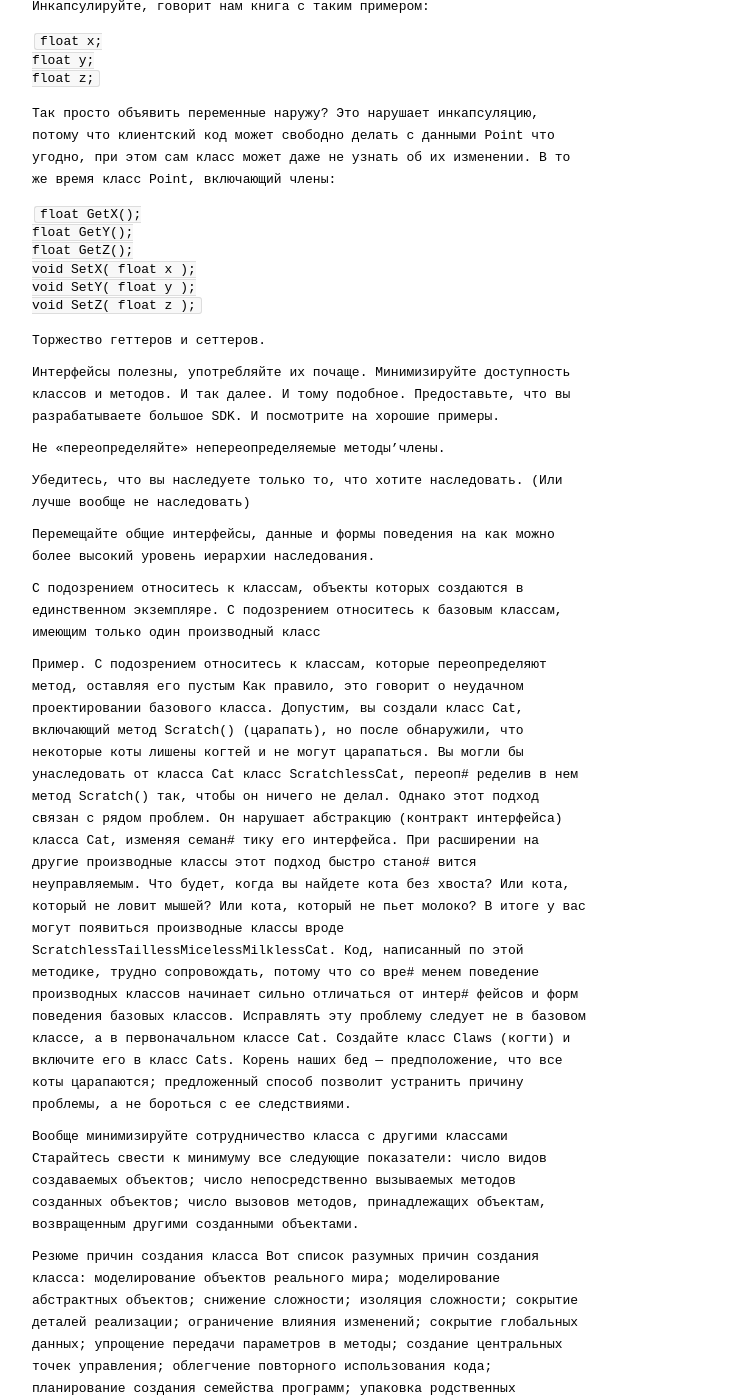
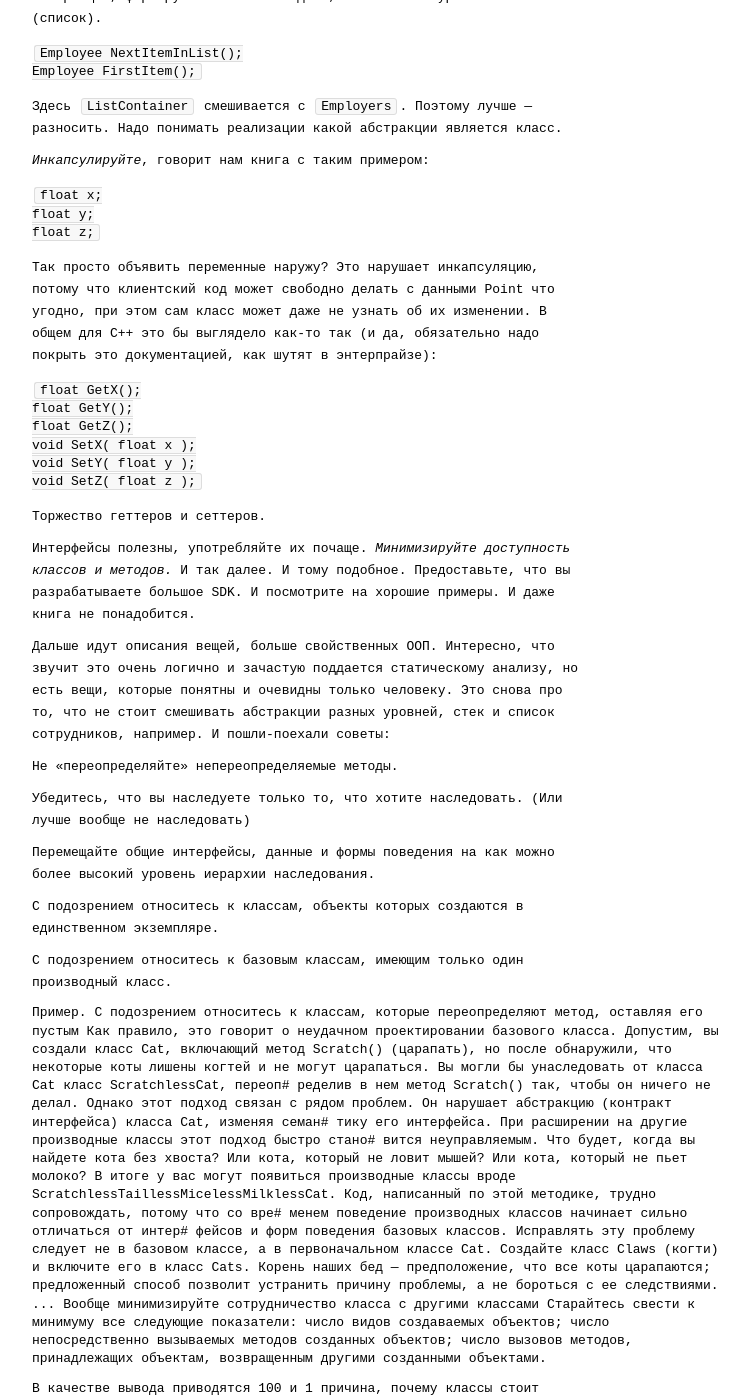
Before and after one commit to ptmt/ptmt.github.com, a Jekyll site: the page built from _posts/2014-09-01-code-complete.md, in a window 1280 px wide and 1400 px high, scrolled down 6679 px. Shown: the whole window, without its empty margins (128-877 px from the left). Built offline with Jekyll 4.4.1, drawn with Linux system fonts in a browser that asks for light colours; Markdown is read by kramdown in place of the engine named in the settings; some of the changed text lies outside the part shown.

Commit message:
Update 2014-09-01-code-complete.md

```diff
--- a/_posts/2014-09-01-code-complete.md
+++ b/_posts/2014-09-01-code-complete.md
@@ -104,11 +104,12 @@
 
 ## Глава 6. Классы
 
-Наконец-то, господа. Ведь классы, это что-то связанное с кодом, да? Самое интересное начинается с самого абстрактного: абстрактных типов данных (Abstract data type). Всякие графы, мапы, хэши, стеки и другие .
+Наконец-то, господа. Ведь классы, это что-то связанное с кодом, да? Самое интересное начинается с самого абстрактного: абстрактных типов данных (Abstract data type). И когда клиентский код, который пользуется этим типом данных, не управляет, не контролирует многие из внутренних состояний и условий и поэтому код, связанный с АТД легко оптимизировать и расширять, значительно сократив вероятность breaking changes.
 
-Выражайте в интерфейсе класса согласованный уровень абстракции
+*Выражайте в интерфейсе класса согласованный уровень абстракции.* Мне нравится эта фраза, ей можно отвечать на любой вопрос человеку любого пола.
 
-Абстракция, формируемая этими методами, относится к уровню «employee» (сотрудник).
+В главе куча примеров. _Спросите себя: «Что представляет этот стек, список или эта очередь?» Если стек представляет набор сотрудников, рассматривайте АТД как набор сотрудников, а
+не как стек._ Абстракция, формируемая этими методами, относится к уровню «employee» (сотрудник).
 
     void AddEmployee( Employee employee );
     void RemoveEmployee( Employee employee );
@@ -120,13 +121,13 @@
 
 Здесь `ListContainer` смешивается с `Employers`. Поэтому лучше — разносить. Надо понимать реализации какой абстракции является класс.
 
-Инкапсулируйте, говорит нам книга с таким примером:
+*Инкапсулируйте*, говорит нам книга с таким примером:
 
     float x;
     float y;
     float z;
 
-Так просто объявить переменные наружу? Это нарушает инкапсуляцию, потому что клиентский код может свободно делать с данными Point что угодно, при этом сам класс может даже не узнать об их изменении. В то же время класс Point, включающий члены:
+Так просто объявить переменные наружу? Это нарушает инкапсуляцию, потому что клиентский код может свободно делать с данными Point что угодно, при этом сам класс может даже не узнать об их изменении. В общем для C++ это бы выглядело как-то так (и да, обязательно надо покрыть это документацией, как шутят в энтерпрайзе):
 
     float GetX();
     float GetY();
@@ -137,17 +138,21 @@
 
 Торжество геттеров и сеттеров.
 
-Интерфейсы полезны, употребляйте их почаще. Минимизируйте доступность классов и методов. И так далее. И тому подобное. Предоставьте, что вы разрабатываете большое SDK. И посмотрите на хорошие примеры.
+Интерфейсы полезны, употребляйте их почаще. *Минимизируйте доступность классов и методов.* И так далее. И тому подобное. Предоставьте, что вы разрабатываете большое SDK. И посмотрите на хорошие примеры. И даже книга не понадобится.
 
-Не «переопределяйте» непереопределяемые методы'члены.
+Дальше идут описания вещей, больше свойственных ООП. Интересно, что звучит это очень логично и зачастую поддается статическому анализу, но есть вещи, которые понятны и очевидны только человеку. Это снова про то, что не стоит смешивать абстракции разных уровней, стек и список сотрудников, например. И пошли-поехали советы:
+
+Не «переопределяйте» непереопределяемые методы.
 
 Убедитесь, что вы наследуете только то, что хотите наследовать. (Или лучше вообще не наследовать)
 
 Перемещайте общие интерфейсы, данные и формы поведения на как можно более высокий уровень иерархии наследования.
 
 С подозрением относитесь к классам, объекты которых создаются в единственном экземпляре.
-С подозрением относитесь к базовым классам, имеющим только один производный класс
 
+С подозрением относитесь к базовым классам, имеющим только один производный класс.
+
+<blockqoute>
 Пример. С подозрением относитесь к классам, которые переопределяют метод,
 оставляя его пустым Как правило, это говорит о неудачном проектировании
 базового класса. Допустим, вы создали класс Cat, включающий метод Scratch()
@@ -169,27 +174,16 @@
 — предположение, что все коты царапаются; предложенный способ позволит
 устранить причину проблемы, а не бороться с ее следствиями.
 
+...
+
 Вообще минимизируйте сотрудничество класса с другими классами Старайтесь свести к минимуму все следующие показатели:
 число видов создаваемых объектов;
 число непосредственно вызываемых методов созданных объектов;
 число вызовов методов, принадлежащих объектам, возвращенным другими
 созданными объектами.
+</blockqoute>
 
-Резюме причин создания класса
-Вот список разумных причин создания класса:
-моделирование объектов реального мира;
-моделирование абстрактных объектов;
-снижение сложности;
-изоляция сложности;
-сокрытие деталей реализации;
-ограничение влияния изменений;
-сокрытие глобальных данных;
-упрощение передачи параметров в методы;
-создание центральных точек управления;
-облегчение повторного использования кода;
-планирование создания семейства программ;
-упаковка родственных операцией;
-выполнение специфического вида рефакторинга.
+В качестве вывода приводятся 100 и 1 причина, почему классы стоит создавать, просто потому что классы выступают в роли всего вообще. Ни одной причины, зачем создавать алгебраический тип данных, например, и понятно почему, но в сущности их легко выделить оттуда. И если есть модульность и типы данных, то отсуствие классических классов из этой главы не помешает написать совершенный код.
 
 
 Глава 7. Высококачественные методы
```
